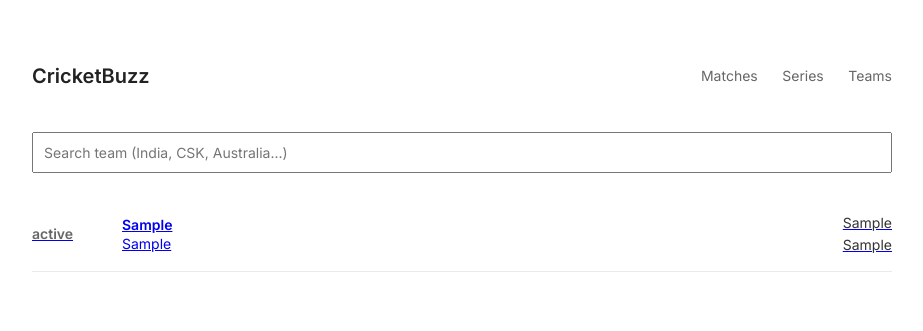
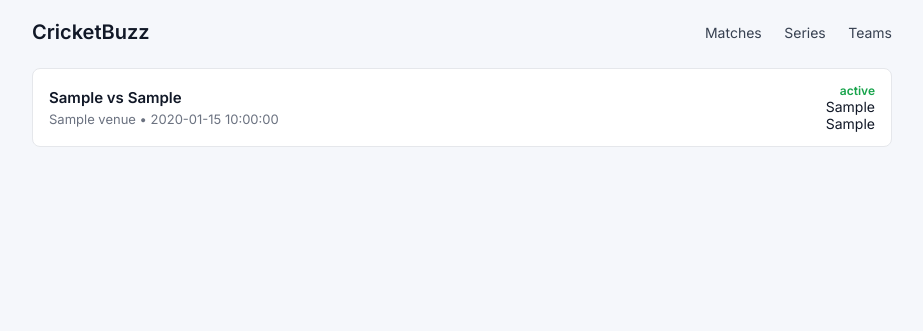
Before and after one commit to jaitapkarpranit-rgb/cricket-site, a Flask app: template templates/home.html in a window 1280 px wide. Shown: the top 331 px of the page, without its empty margins (178-1101 px from the left). Run offline with Flask 3, Linux system fonts and the light colour scheme; the template is opened without the code that fills it: most values are stand-ins (such as "Sample title", 1, 10 or a date in 2020).

Commit message:
Design overhaul: clean minimalist UI

```diff
--- a/static/css/style.css
+++ b/static/css/style.css
@@ -1,150 +1,143 @@
+/* -------- Base -------- */
 * {
   box-sizing: border-box;
-    margin: 0;
-    padding: 0;
-    font-family: 'Inter', -apple-system, BlinkMacSystemFont, sans-serif;
 }
 
 body {
-    background: #ffffff;
-    color: #222;
-    line-height: 1.6;
+  margin: 0;
+  font-family: 'Inter', system-ui, -apple-system, BlinkMacSystemFont, sans-serif;
+  background: #f5f7fb;
+  color: #111827;
 }
 
+a {
+  color: inherit;
+  text-decoration: none;
+}
+
+/* -------- Layout -------- */
 .container {
   max-width: 900px;
-    margin: 60px auto;
-    padding: 0 20px;
+  margin: 0 auto;
+  padding: 20px;
 }
 
-/* Header */
-.header {
+/* -------- Header -------- */
+.site-header {
   display: flex;
   justify-content: space-between;
   align-items: center;
-    margin-bottom: 40px;
+  margin-bottom: 24px;
 }
 
-.logo {
+.site-title {
   font-size: 20px;
-    font-weight: 600;
+  font-weight: 700;
 }
 
 .nav a {
-    margin-left: 20px;
-    text-decoration: none;
-    color: #666;
+  margin-left: 18px;
   font-size: 14px;
+  color: #374151;
 }
 
 .nav a:hover {
-    color: #000;
+  color: #111827;
 }
 
-/* Search */
-.search {
-    margin-bottom: 30px;
+/* -------- Match List -------- */
+.match-card {
+  background: #ffffff;
+  border: 1px solid #e5e7eb;
+  border-radius: 8px;
+  padding: 14px 16px;
+  margin-bottom: 12px;
+  display: flex;
+  justify-content: space-between;
+  align-items: center;
 }
 
-.search input {
-    width: 100%;
-    padding: 12px 14px;
-    font-size: 14px;
-    border: 1px solid #ddd;
-    border-radius: 6px;
+.match-left {
+  display: flex;
+  flex-direction: column;
+  gap: 4px;
 }
 
-/* Section title */
-.section-title {
-    font-size: 16px;
+.match-teams {
   font-weight: 600;
-    margin-bottom: 20px;
+  font-size: 15px;
 }
 
-/* Match list */
-.match {
-    padding: 16px 0;
-    border-bottom: 1px solid #eee;
+.match-meta {
+  font-size: 13px;
+  color: #6b7280;
 }
 
-.match a {
-    text-decoration: none;
-    color: inherit;
-    display: block;
-}
-
-.match-header {
-    display: flex;
-    justify-content: space-between;
+.match-right {
+  text-align: right;
   font-size: 14px;
-    margin-bottom: 6px;
 }
 
 .status {
   font-size: 12px;
-    color: #999;
+  color: #6b7280;
 }
 
-.teams {
-    font-size: 15px;
-    font-weight: 500;
+/* -------- Status Colors -------- */
+.status.live {
+  color: #16a34a;
+  font-weight: 600;
 }
 
-.scores {
-    font-size: 13px;
-    color: #555;
+.status.finished {
+  color: #6b7280;
 }
 
-/* Footer note */
-.footer-note {
-    margin-top: 40px;
-    font-size: 12px;
-    color: #999;
+/* -------- Match Page -------- */
+h2 {
+  font-size: 22px;
+  margin-bottom: 8px;
 }
 
-.matches {
-  margin-top: 20px;
+h3 {
+  margin-top: 24px;
+  font-size: 16px;
 }
 
-.match-row {
-  display: flex;
-  align-items: center;
-  padding: 14px 0;
-  border-bottom: 1px solid #eaeaea;
+hr {
+  border: none;
+  border-top: 1px solid #e5e7eb;
+  margin: 20px 0;
+}
+
+/* -------- Tables -------- */
+table {
+  width: 100%;
+  border-collapse: collapse;
+  margin-top: 12px;
+}
+
+th, td {
+  padding: 8px;
+  border-bottom: 1px solid #e5e7eb;
+  text-align: left;
   font-size: 14px;
 }
 
-.match-status {
-  width: 90px;
+th {
+  color: #6b7280;
   font-weight: 600;
-  color: #666;
 }
 
-.match-teams {
-  flex: 1;
-  line-height: 1.4;
+/* -------- Mobile -------- */
+@media (max-width: 600px) {
+  .match-card {
+    flex-direction: column;
+    align-items: flex-start;
+    gap: 8px;
   }
 
-.match-scores {
-  width: 160px;
-  text-align: right;
-  color: #333;
-}
-
-@media (max-width: 600px) {
-  .match-row {
-    font-size: 13px;
-  }
-
-  .match-scores {
-    width: 120px;
+  .match-right {
+    text-align: left;
   }
 }
-
-.match-status.live {
-  color: #1a7f37; /* soft green */
-}
-
-.match-status.finished {
-  color: #6b7280; /* muted gray */
-}
--- a/templates/home.html
+++ b/templates/home.html
@@ -16,9 +16,8 @@
 
 <div class="container">
 
-    <!-- Header -->
-    <div class="header">
-        <div class="logo">CricketBuzz</div>
+  <div class="site-header">
+    <div class="site-title">CricketBuzz</div>
     <div class="nav">
       <a href="/">Matches</a>
       <a href="/series">Series</a>
@@ -26,51 +25,38 @@
     </div>
   </div>
 
-    <!-- Search -->
-    <form method="get" style="margin-top:20px;">
-        <input
-            type="text"
-            name="q"
-            placeholder="Search team (India, CSK, Australia...)"
-            value="{{ request.args.get('q', '') }}"
-            style="width:100%; padding:10px; font-size:14px;"
-        />
-    </form>
+  {% for match in matches %}
+    <a href="/match/{{ match.id }}">
+      <div class="match-card">
 
-    <!-- Matches -->
-    <div class="matches" style="margin-top:25px;">
+        <div class="match-left">
+          <div class="match-teams">
+            {{ match.team1 }} vs {{ match.team2 }}
+          </div>
+          <div class="match-meta">
+            {{ match.venue }} • {{ match.date }}
+          </div>
+        </div>
 
-        {% for match in matches %}
-        <a href="/match/{{ match.id }}" class="match-link">
-
-            <div class="match-row">
-
-                <div class="match-status">
+        <div class="match-right">
+          <div class="status
+            {% if 'won' in match.status|lower or 'stumps' in match.status|lower %}
+              finished
+            {% else %}
+              live
+            {% endif %}
+          ">
             {{ match.status }}
           </div>
-
-                <div class="match-teams">
-                    <strong>{{ match.team1 }}</strong><br>
-                    {{ match.team2 }}
-                </div>
-
-                <div class="match-scores">
+          <div>
             {{ match.score1 }}<br>
             {{ match.score2 }}
           </div>
+        </div>
 
       </div>
-
     </a>
   {% endfor %}
-
-        {% if matches|length == 0 %}
-        <div style="color:#888; font-size:14px; margin-top:20px;">
-            No matches available.
-        </div>
-        {% endif %}
-
-    </div>
 
 </div>
 
```
Lines whose indentation alone changed are shown as unchanged.
